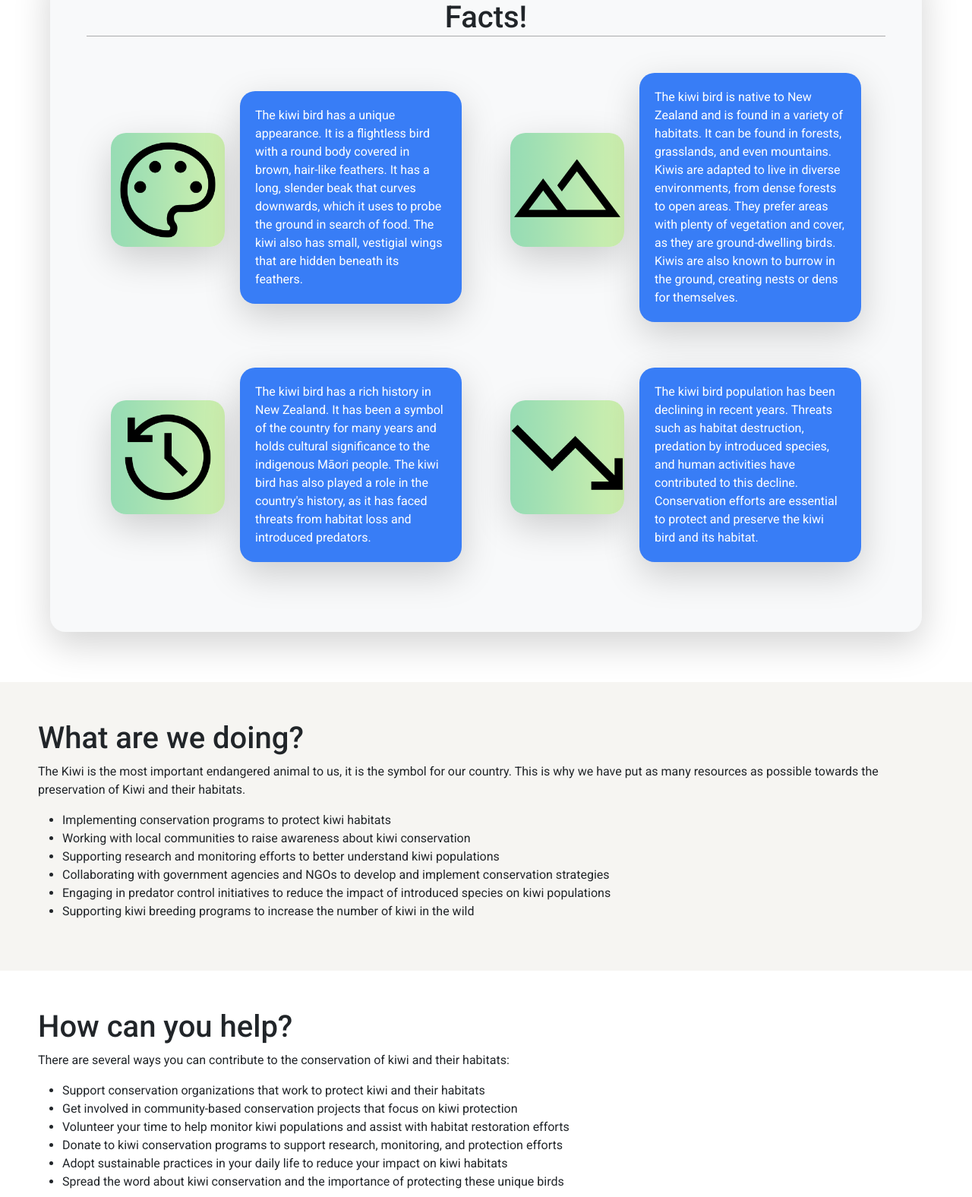
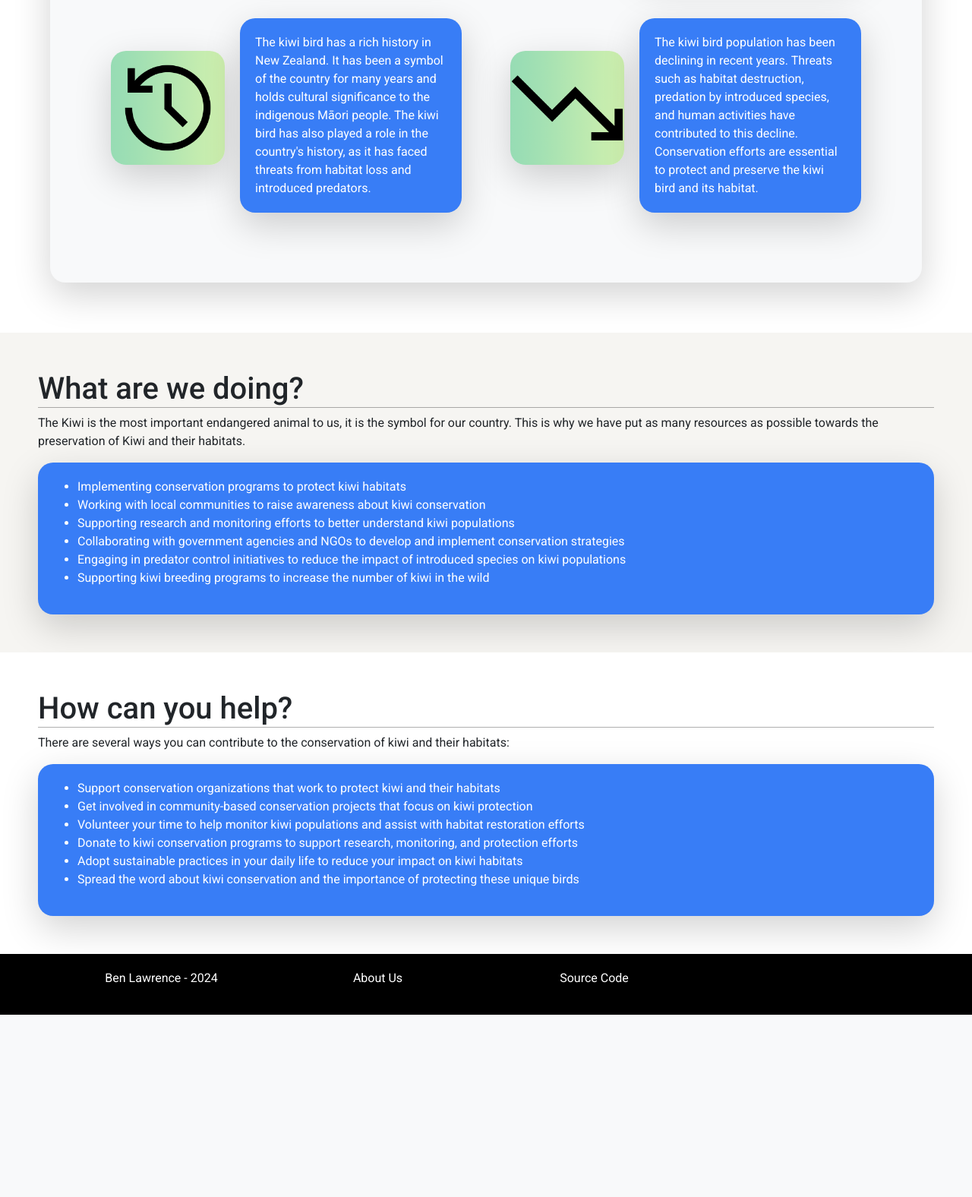
Before and after one commit to Bentheminernz/1.2-Develop-a-digital-technologies-outcome, a Flask app: page /kiwi in a window 1280 px wide. Shown: the part 1131-2707 px from the top of the page at 76% size. After the commit the page ends 2467 px from the top, so only its background shows below. Run offline with Flask 3, Linux system fonts and the light colour scheme; some web fonts are replaced.

Commit message:
Some last fixes, makes banners smaller, adds background to some lists

```diff
--- a/static/css/styles.css
+++ b/static/css/styles.css
@@ -194,3 +194,17 @@ footer {
     border-radius: 20px;
     box-shadow: 0 1rem 3rem rgba(0,0,0,.175)!important;
 }
+
+.carousel-inner {
+    aspect-ratio: 2.56 !important;
+}
+
+.facts-list {
+    margin: 0;
+    background: rgb(56, 125, 246);
+    padding: 20px;
+    border-radius: 20px;
+    box-shadow: 0 1rem 3rem rgba(0,0,0,.175)!important;
+    color: white;
+    margin: 0px !important;
+}
--- a/templates/about.html
+++ b/templates/about.html
@@ -6,11 +6,11 @@
     <link href="https://cdn.jsdelivr.net/npm/bootstrap@5.3.3/dist/css/bootstrap.min.css" rel="stylesheet" integrity="sha384-QWTKZyjpPEjISv5WaRU9OFeRpok6YctnYmDr5pNlyT2bRjXh0JMhjY6hW+ALEwIH" crossorigin="anonymous">
     <script src="https://cdn.jsdelivr.net/npm/bootstrap@5.3.3/dist/js/bootstrap.bundle.min.js" integrity="sha384-YvpcrYf0tY3lHB60NNkmXc5s9fDVZLESaAA55NDzOxhy9GkcIdslK1eN7N6jIeHz" crossorigin="anonymous"></script>
     <link rel="stylesheet" href="{{ url_for('static', filename='css/styles.css')}}">
-    <title>Document</title>
+    <title>ACA - About</title>
 </head>
 <body>
     {% include 'parts/nav.html' %}
-    <img class="img-banner" src="{{url_for('static', filename='imgs/banners/aboutbanner.png')}}">
+    <img class="img-banner" src="{{url_for('static', filename='imgs/banners/aboutbanner2.png')}}">
     <section class="aboutus-one">
         <h1 class="line">Who we are</h1>
         <p>Since 1997 we have been a passionate advocate for the preservartion and conservation of Aotearoa's unique native species and ecosystems.</p>
--- a/templates/animals/kea.html
+++ b/templates/animals/kea.html
@@ -47,6 +47,7 @@
         <section class="section-two">
             <h1 class="line">What are we doing?</h1>
             <p>We have dedicated extensive resources to the preservation of the Kea and their habitat. Our efforts include:</p>
+            <div class="facts-list">
                 <ul>
                     <li>Implementing conservation programs to protect the Kea population and their natural habitat.</li>
                     <li>Collaborating with local communities, researchers, and government agencies to raise awareness about the importance of Kea conservation.</li>
@@ -55,10 +56,12 @@
                     <li>Engaging in advocacy and lobbying efforts to strengthen legal protections for Kea and their habitat.</li>
                     <li>Supporting initiatives that promote sustainable tourism practices in Kea habitats, ensuring minimal disturbance to their natural environment.</li>
                 </ul>
+            </div>
         </section>
         <section class="section-three">
             <h1 class="line">How can you help?</h1>
             <p>There are several ways you can contribute to the conservation of Kea and their habitat:</p>
+            <div class="facts-list">
                 <ul>
                     <li>Support conservation organizations that work to protect Kea and their natural environment through donations, volunteering, or advocacy.</li>
                     <li>Learn more about Kea and their conservation status to raise awareness among your friends, family, and community.</li>
@@ -67,6 +70,7 @@
                     <li>Support sustainable practices in your daily life, such as reducing waste, conserving energy, and choosing eco-friendly products.</li>
                     <li>Get involved in local conservation initiatives, such as tree planting, habitat restoration, or wildlife monitoring programs.</li>
                 </ul>
+            </div>
         </section>
     {% include 'parts/footer.html' %}
 </body>
--- a/templates/animals/kiwi.html
+++ b/templates/animals/kiwi.html
@@ -45,8 +45,9 @@
         </div>
     </section>
     <section class="section-two">
-        <h1>What are we doing?</h1>
+        <h1 class="line">What are we doing?</h1>
         <p>The Kiwi is the most important endangered animal to us, it is the symbol for our country. This is why we have put as many resources as possible towards the preservation of Kiwi and their habitats.</p>
+        <div class="facts-list">
             <ul>
                 <li>Implementing conservation programs to protect kiwi habitats</li>
                 <li>Working with local communities to raise awareness about kiwi conservation</li>
@@ -55,10 +56,12 @@
                 <li>Engaging in predator control initiatives to reduce the impact of introduced species on kiwi populations</li>
                 <li>Supporting kiwi breeding programs to increase the number of kiwi in the wild</li>
             </ul>
+        </div>
     </section>
     <section class="section-three">
-        <h1>How can you help?</h1>
+        <h1 class="line">How can you help?</h1>
         <p>There are several ways you can contribute to the conservation of kiwi and their habitats:</p>
+        <div class="facts-list">
             <ul>
                 <li>Support conservation organizations that work to protect kiwi and their habitats</li>
                 <li>Get involved in community-based conservation projects that focus on kiwi protection</li>
--- a/templates/animals/tuatara.html
+++ b/templates/animals/tuatara.html
@@ -6,7 +6,7 @@
     <link href="https://cdn.jsdelivr.net/npm/bootstrap@5.3.3/dist/css/bootstrap.min.css" rel="stylesheet" integrity="sha384-QWTKZyjpPEjISv5WaRU9OFeRpok6YctnYmDr5pNlyT2bRjXh0JMhjY6hW+ALEwIH" crossorigin="anonymous">
     <script src="https://cdn.jsdelivr.net/npm/bootstrap@5.3.3/dist/js/bootstrap.bundle.min.js" integrity="sha384-YvpcrYf0tY3lHB60NNkmXc5s9fDVZLESaAA55NDzOxhy9GkcIdslK1eN7N6jIeHz" crossorigin="anonymous"></script>
     <link rel="stylesheet" href="{{ url_for('static', filename='css/styles.css')}}">
-    <title>Document</title>
+    <title>ACA - Tuatara</title>
 </head>
 <body>
     {% include 'parts/nav.html' %}
@@ -46,6 +46,7 @@
         <section class="section-two">
             <h1 class="line">What are we doing?</h1>
             <p>The tuatara is a critically endangered native reptile species in New Zealand. Due to its vulnerable status, we are intensifying our conservation efforts. Our initiatives include:</p>
+            <div class="facts-list">
                 <ul>
                     <li>Backing initiatives that promote sustainable tourism practices in NZ Sea Lion habitats to minimize disruption to their natural surroundings.</li>
                     <li>Advocating and lobbying for stronger legal safeguards for NZ Sea Lions and their habitats.</li>
@@ -54,10 +55,12 @@
                     <li>Implementing conservation programs aimed at safeguarding the NZ Sea Lion population and its natural habitat.</li>
                     <li>Enforcing measures to alleviate human activities detrimental to NZ Sea Lions, such as curtailing habitat destruction and reducing disturbances in their nesting sites.</li>
                 </ul>
+            </div>
         </section>
         <section class="section-three">
             <h1 class="line">How can you help?</h1>
             <p>There are several ways you can contribute to our efforts to protect the tuatara and its habitat:</p>
+            <div class="facts-list">
                 <ul>
                     <li>Support conservation organizations and initiatives dedicated to preserving the tuatara and its natural environment.</li>
                     <li>Participate in volunteer programs that involve habitat restoration, predator control, and monitoring of tuatara populations.</li>
@@ -66,6 +69,7 @@
                     <li>Report any sightings of tuataras or signs of illegal activities that may harm these reptiles to local authorities or conservation organizations.</li>
                     <li>Support research efforts to study tuatara populations, behavior, and ecology to inform conservation strategies and management decisions.</li>
                 </ul>
+            </div>
         </section>
     {% include 'parts/footer.html' %}
 </body>
--- a/templates/index.html
+++ b/templates/index.html
@@ -6,11 +6,11 @@
     <link href="https://cdn.jsdelivr.net/npm/bootstrap@5.3.3/dist/css/bootstrap.min.css" rel="stylesheet" integrity="sha384-QWTKZyjpPEjISv5WaRU9OFeRpok6YctnYmDr5pNlyT2bRjXh0JMhjY6hW+ALEwIH" crossorigin="anonymous">
     <script src="https://cdn.jsdelivr.net/npm/bootstrap@5.3.3/dist/js/bootstrap.bundle.min.js" integrity="sha384-YvpcrYf0tY3lHB60NNkmXc5s9fDVZLESaAA55NDzOxhy9GkcIdslK1eN7N6jIeHz" crossorigin="anonymous"></script>
     <link rel="stylesheet" href="{{ url_for('static', filename='css/styles.css')}}">
-    <title>Endangered Species</title>
+    <title>ACA</title>
 </head>
 <body>
     {% include 'parts/nav.html' %}
-    <img class="img-banner" src="{{url_for('static', filename='imgs/banners/indexbanner.png')}}">
+    <img class="img-banner" src="{{url_for('static', filename='imgs/banners/indexbanner2.png')}}">
     <section class="section-one">
         <h1 class="line">Our team in action!</h1>
         <p>We have members of our team stationed all around Aotearoa! Dedicated to protecting the beautiful wildlife of our country</p>
--- a/templates/parts/footer.html
+++ b/templates/parts/footer.html
@@ -1,11 +1,6 @@
 <!DOCTYPE html>
 <html lang="en">
 <head>
-    <meta charset="UTF-8">
-    <meta name="viewport" content="width=device-width, initial-scale=1.0">
-    <link href="https://cdn.jsdelivr.net/npm/bootstrap@5.3.3/dist/css/bootstrap.min.css" rel="stylesheet" integrity="sha384-QWTKZyjpPEjISv5WaRU9OFeRpok6YctnYmDr5pNlyT2bRjXh0JMhjY6hW+ALEwIH" crossorigin="anonymous">
-    <script src="https://cdn.jsdelivr.net/npm/bootstrap@5.3.3/dist/js/bootstrap.bundle.min.js" integrity="sha384-YvpcrYf0tY3lHB60NNkmXc5s9fDVZLESaAA55NDzOxhy9GkcIdslK1eN7N6jIeHz" crossorigin="anonymous"></script>
-    <link rel="stylesheet" href="{{ url_for('static', filename='css/styles.css')}}">
 </head>
 <body>
     <footer class="footer text-center">
--- a/templates/parts/nav.html
+++ b/templates/parts/nav.html
@@ -1,11 +1,6 @@
 <!DOCTYPE html>
 <html lang="en">
 <head>
-    <meta charset="UTF-8">
-    <meta name="viewport" content="width=device-width, initial-scale=1.0">
-    <link href="https://cdn.jsdelivr.net/npm/bootstrap@5.3.3/dist/css/bootstrap.min.css" rel="stylesheet" integrity="sha384-QWTKZyjpPEjISv5WaRU9OFeRpok6YctnYmDr5pNlyT2bRjXh0JMhjY6hW+ALEwIH" crossorigin="anonymous">
-    <script src="https://cdn.jsdelivr.net/npm/bootstrap@5.3.3/dist/js/bootstrap.bundle.min.js" integrity="sha384-YvpcrYf0tY3lHB60NNkmXc5s9fDVZLESaAA55NDzOxhy9GkcIdslK1eN7N6jIeHz" crossorigin="anonymous"></script>
-    <link rel="stylesheet" href="{{ url_for('static', filename='css/carousel.css')}}">
 </head>
 <body>
   <nav class="navbar navbar-expand-lg bg-body-tertiary sticky-top">
```
Also changed, not shown: other parts of templates/animals/kiwi.html (+2 -1 lines), other parts of templates/parts/footer.html (+2 -2 lines), templates/animals/NZsealion.html (+6 -2 lines), 4 other files. Lines whose indentation alone changed are shown as unchanged.
